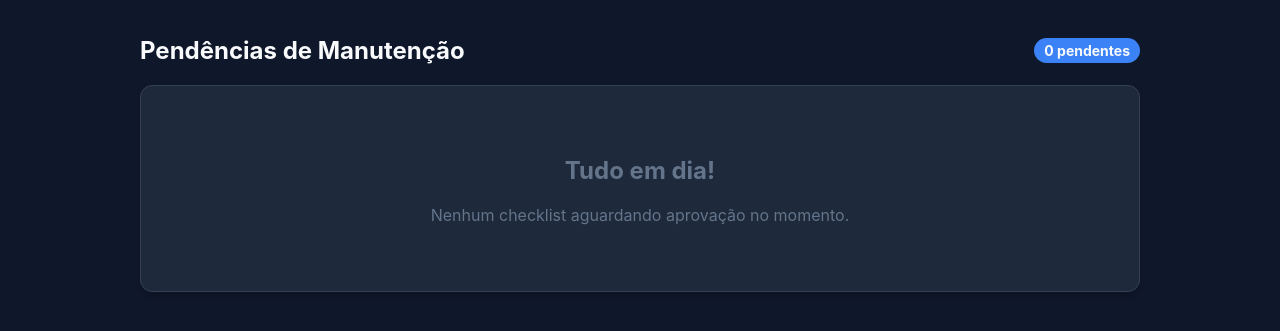
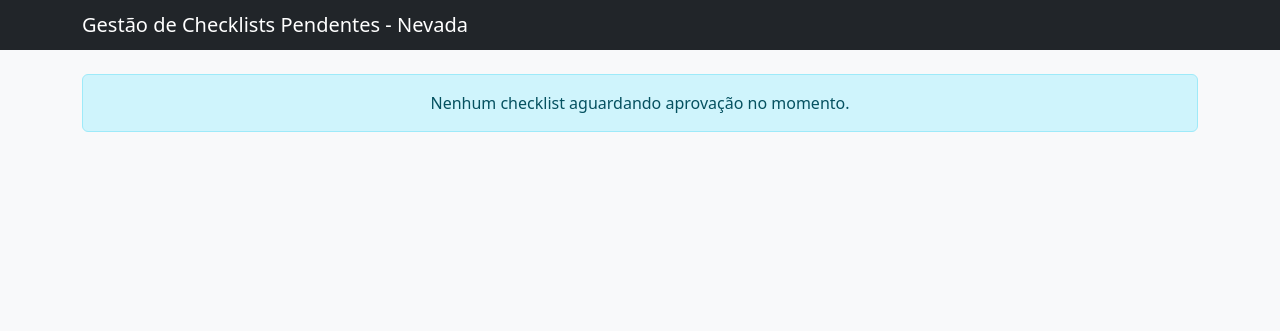
Before and after one commit to utchuco/proxy-nevada, a Flask app: page /painel in a window 1280 px wide. Shown: the top 331 px of the page. Run offline with Flask 3, Linux system fonts and the light colour scheme.

Commit message:
alteracao no painel de aprovacao

```diff
--- a/app.py
+++ b/app.py
@@ -420,16 +420,23 @@ def painel_aprovar(id_aprovacao):
     if not data_iso or len(str(data_iso).strip()) < 10:
         data_iso = amanha
 
-    # 2. Mapeamento de motivos e classes oficiais do Swagger Blue Fleet
-    motivo_str = str(edicoes.get("motivo_id") or checklist_alvo.get("motivo_id", "2"))
-    if motivo_str in ["2", "CorrectiveMaintenance"]:
-        motivo_id = 2  # CorrectiveMaintenance
-        classe_id = 9  # CorrectiveMaintenanceMechanicalFailure (Falha Mecânica)
-        is_revisao = False
+    # 2. Mapeamento Exato do Swagger (Textos oficiais em vez de números)
+    motivo_raw = str(edicoes.get("motivo_id") or checklist_alvo.get("motivo_id", "CorrectiveMaintenance"))
+    classe_raw = str(edicoes.get("motivo_classe") or checklist_alvo.get("motivo_classe", "CorrectiveMaintenanceMechanicalFailure"))
+
+    # Trava de segurança: Se o site do seu colega ainda enviar "1" ou "2", o Python traduz sozinho
+    if motivo_raw == "2":
+        motivo_id = "CorrectiveMaintenance"
+        classe_id = "CorrectiveMaintenanceMechanicalFailure" if classe_raw == "9" else classe_raw
+    elif motivo_raw == "1":
+        motivo_id = "PreventiveMaintenance"
+        classe_id = "PreventiveMaintenanceQuilometerRevision" if classe_raw == "1" else classe_raw
     else:
-        motivo_id = 1  # PreventiveMaintenance
-        classe_id = 1  # PreventiveMaintenanceQuilometerRevision
-        is_revisao = True
+        motivo_id = motivo_raw
+        classe_id = classe_raw
+
+    # Define se é revisão para enviar os campos extras de quilometragem
+    is_revisao = True if motivo_id == "PreventiveMaintenance" else False
 
     try:
         token = get_access_token()
--- a/templates/painel.html
+++ b/templates/painel.html
@@ -2,110 +2,88 @@
 <html lang="pt-BR">
 <head>
     <meta charset="UTF-8">
-  <title>Painel de Aprovação - Nevada Frota</title>
     <meta name="viewport" content="width=device-width, initial-scale=1.0">
+    <title>Painel de Aprovação - Nevada</title>
+    <link href="https://cdn.jsdelivr.net/npm/bootstrap@5.3.0/dist/css/bootstrap.min.css" rel="stylesheet">
     <style>
-    body { font-family: -apple-system, BlinkMacSystemFont, "Segoe UI", Roboto, sans-serif; background: #0f172a; color: #f8fafc; margin: 0; padding: 20px; }
-    .container { max-width: 1000px; margin: 0 auto; }
-    h1 { font-size: 24px; margin-bottom: 20px; display: flex; align-items: center; justify-content: space-between; }
-    .badge { background: #3b82f6; font-size: 14px; padding: 4px 10px; border-radius: 9999px; }
-    .grid { display: grid; gap: 20px; }
-    .card { background: #1e293b; border: 1px solid #334155; border-radius: 12px; padding: 20px; box-shadow: 0 4px 6px -1px rgba(0,0,0,0.2); }
-    .card-header { display: flex; justify-content: space-between; align-items: center; border-bottom: 1px solid #334155; padding-bottom: 12px; margin-bottom: 16px; }
-    .placa-badge { background: #f59e0b; color: #000; font-weight: bold; font-size: 18px; padding: 4px 12px; border-radius: 6px; }
-    .tipo-badge { font-size: 12px; padding: 4px 8px; border-radius: 4px; text-transform: uppercase; font-weight: bold; }
-    .alugado { background: #6366f1; color: #fff; }
-    .patio { background: #10b981; color: #fff; }
-    .form-grid { display: grid; grid-template-columns: repeat(auto-fit, minmax(220px, 1fr)); gap: 12px; margin-bottom: 16px; }
-    .form-group { display: flex; flex-direction: column; }
-    .form-group.full { grid-column: 1 / -1; }
-    label { font-size: 12px; color: #94a3b8; margin-bottom: 4px; font-weight: 500; }
-    input, select, textarea { background: #0f172a; border: 1px solid #475569; color: #f8fafc; border-radius: 6px; padding: 8px 10px; font-size: 14px; }
-    input:focus, select:focus, textarea:focus { border-color: #38bdf8; outline: none; }
-    textarea { resize: vertical; min-height: 60px; }
-    .actions { display: flex; gap: 10px; justify-content: flex-end; }
-    button { padding: 10px 18px; border-radius: 6px; border: none; font-size: 14px; font-weight: 600; cursor: pointer; transition: 0.2s; }
-    .btn-approve { background: #10b981; color: #fff; }
-    .btn-approve:hover { background: #059669; }
-    .btn-reject { background: #ef4444; color: #fff; }
-    .btn-reject:hover { background: #dc2626; }
-    .empty { text-align: center; color: #64748b; padding: 50px 0; }
+        body { background-color: #f8f9fa; }
+        .card-checklist { transition: transform 0.2s; }
+        .card-checklist:hover { transform: translateY(-5px); box-shadow: 0 4px 15px rgba(0,0,0,0.1); }
     </style>
 </head>
 <body>
+    <nav class="navbar navbar-dark bg-dark mb-4">
         <div class="container">
-    <h1>
-      Pendências de Manutenção
-      <span class="badge">{{ checklists|length }} pendentes</span>
-    </h1>
+            <span class="navbar-brand mb-0 h1">Gestão de Checklists Pendentes - Nevada</span>
+        </div>
+    </nav>
 
+    <div class="container">
         {% if not checklists %}
-      <div class="card empty">
-        <h2>Tudo em dia!</h2>
-        <p>Nenhum checklist aguardando aprovação no momento.</p>
+            <div class="alert alert-info text-center" role="alert">
+                Nenhum checklist aguardando aprovação no momento.
             </div>
         {% else %}
-      <div class="grid">
-        {% for c in checklists %}
-        <div class="card" id="card-{{ c.id_aprovacao }}">
-          <div class="card-header">
-            <span class="placa-badge">{{ c.placa }}</span>
-            <span class="tipo-badge {% if c.tipo_veiculo == 'alugado' %}alugado{% else %}patio{% endif %}">
-              {{ c.tipo_veiculo }}
-            </span>
+            <div class="row row-cols-1 row-cols-md-2 row-cols-xl-3 g-4">
+                {% for item in checklists %}
+                <div class="col" id="card_{{ item.id_aprovacao }}">
+                    <div class="card card-checklist h-100 border-primary">
+                        <div class="card-header bg-primary text-white d-flex justify-content-between align-items-center">
+                            <h5 class="mb-0">Placa: {{ item.placa }}</h5>
+                            <span class="badge bg-light text-dark">{{ item.tipo_veiculo | title }}</span>
+                        </div>
+                        <div class="card-body">
+                            <!-- Formulário de Edição antes de aprovar -->
+                            <div class="mb-3">
+                                <label class="form-label fw-bold">KM Atual:</label>
+                                <input type="number" class="form-control" id="km_{{ item.id_aprovacao }}" value="{{ item.km_atual }}">
                             </div>
 
-          <form id="form-{{ c.id_aprovacao }}">
-            <div class="form-grid">
-              <div class="form-group">
-                <label>Placa</label>
-                <input type="text" name="placa" value="{{ c.placa }}">
+                            <div class="mb-3">
+                                <label class="form-label fw-bold">Descrição / Defeito:</label>
+                                <textarea class="form-control" id="desc_{{ item.id_aprovacao }}" rows="2">{{ item.descricao }}</textarea>
                             </div>
 
-              <div class="form-group">
-                <label>KM Atual</label>
-                <input type="number" name="km_atual" value="{{ c.km_atual }}">
+                            <div class="mb-3">
+                                <label class="form-label fw-bold">Data de Agendamento:</label>
+                                <input type="datetime-local" class="form-control" id="data_{{ item.id_aprovacao }}" value="{{ item.data_agendamento_local }}">
                             </div>
 
-              <div class="form-group">
-                <label>Tipo de Ocorrência</label>
-                <select name="motivo_id">
-                  <option value="2" {% if c.motivo_id|string == "2" or c.motivo_id|string != "1" %}selected{% endif %}>Corretiva (Falha Mecânica)</option>
-                  <option value="1" {% if c.motivo_id|string == "1" %}selected{% endif %}>Preventiva (Revisão Periódica/KM)</option>
+                            <!-- NOVO SELECT COM AS CLASSES DO SWAGGER -->
+                            <div class="mb-3">
+                                <label class="form-label fw-bold">Tipo e Classe de Manutenção:</label>
+                                <select class="form-select" id="tipo_manutencao_{{ item.id_aprovacao }}">
+                                    <optgroup label="Corretivas (Falhas)">
+                                        <option value="CorrectiveMaintenance|CorrectiveMaintenanceMechanicalFailure" {% if item.motivo_id == '2' or item.motivo_id == 'CorrectiveMaintenance' %}selected{% endif %}>Falha Mecânica Geral</option>
+                                        <option value="CorrectiveMaintenance|CorrectiveMaintenanceEngine">Motor</option>
+                                        <option value="CorrectiveMaintenance|CorrectiveMaintenanceElectric">Parte Elétrica</option>
+                                        <option value="CorrectiveMaintenance|CorrectiveMaintenanceAirConditioning">Ar Condicionado</option>
+                                        <option value="CorrectiveMaintenance|CorrectiveMaintenanceBodyShop">Funilaria / Lataria</option>
+                                    </optgroup>
+                                    <optgroup label="Preventivas (Revisões)">
+                                        <option value="PreventiveMaintenance|PreventiveMaintenanceQuilometerRevision" {% if item.motivo_id == '1' or item.motivo_id == 'PreventiveMaintenance' %}selected{% endif %}>Revisão por Quilometragem</option>
+                                        <option value="PreventiveMaintenance|PreventiveMaintenanceTimeRevision">Revisão por Tempo</option>
+                                        <option value="PreventiveMaintenance|PreventiveMaintenanceOilExchange">Troca de Óleo</option>
+                                        <option value="PreventiveMaintenance|PreventiveMaintenanceTires">Troca de Pneus</option>
+                                    </optgroup>
+                                    <optgroup label="Sinistros (Opcional)">
+                                        <option value="Claim|ClaimAccidentCollision">Acidente / Colisão</option>
+                                        <option value="Claim|ClaimTheftOrRobberyVehicle">Roubo / Furto de Veículo</option>
+                                        <option value="Claim|ClaimGlasses">Quebra de Vidros</option>
+                                    </optgroup>
                                 </select>
                             </div>
 
-              <div class="form-group">
-                <label>Data/Hora Chegada e Agendamento</label>
-                <input type="datetime-local" name="data_agendamento" value="{{ c.data_agendamento_local }}">
+                            <hr>
+                            <p class="card-text mb-1"><small><strong>Solicitante:</strong> <span id="solic_{{ item.id_aprovacao }}">{{ item.solicitante }}</span></small></p>
+                            <p class="card-text mb-1"><small><strong>Telefone:</strong> <span id="tel_{{ item.id_aprovacao }}">{{ item.telefone }}</span></small></p>
+                            <p class="card-text mb-3"><small><strong>Leva e Traz:</strong> {{ 'Sim' if item.leva_e_traz else 'Não' }}</small></p>
                         </div>
-
-              <div class="form-group">
-                <label>Solicitante</label>
-                <input type="text" name="solicitante" value="{{ c.solicitante or 'Equipe Nevada' }}">
-              </div>
-
-              <div class="form-group">
-                <label>Telefone</label>
-                <input type="text" name="telefone" value="{{ c.telefone or '11999999999' }}">
-              </div>
-
-              <div class="form-group">
-                <label>E-mail</label>
-                <input type="email" name="email" value="{{ c.email or 'frota@locadoranevada.com.br' }}">
-              </div>
-
-              <div class="form-group full">
-                <label>Descrição do Problema / Serviço</label>
-                <textarea name="descricao">{{ c.descricao }}</textarea>
+                        <div class="card-footer bg-white d-flex justify-content-between">
+                            <button class="btn btn-danger btn-sm" onclick="rejeitarChecklist('{{ item.id_aprovacao }}')">Descartar</button>
+                            <button class="btn btn-success btn-sm" onclick="aprovarChecklist('{{ item.id_aprovacao }}')">Aprovar e Enviar</button>
                         </div>
                     </div>
-
-            <div class="actions">
-              <button type="button" class="btn-reject" onclick="descartar('{{ c.id_aprovacao }}')">Descartar</button>
-              <button type="button" class="btn-approve" onclick="aprovar('{{ c.id_aprovacao }}')">Salvar e Enviar Blue Fleet</button>
-            </div>
-          </form>
                 </div>
                 {% endfor %}
             </div>
@@ -113,46 +91,56 @@
     </div>
 
     <script>
-    async function descartar(id) {
-      if (!confirm("Deseja realmente descartar este checklist?")) return;
-      const r = await fetch(`/painel/descartar/${id}`, { method: "POST" });
-      const res = await r.json();
-      if (res.isSuccess || res.sucesso) {
-        document.getElementById(`card-${id}`).remove();
-        location.reload();
+        async function aprovarChecklist(id) {
+            if(!confirm("Confirmar envio para a Blue Fleet?")) return;
+
+            // Extrai as Strings oficiais do Swagger separando pelo caractere "|"
+            let escolhas = document.getElementById('tipo_manutencao_' + id).value.split('|');
+
+            let payload = {
+                placa: document.querySelector('#card_' + id + ' h5').innerText.replace('Placa: ', '').trim(),
+                km_atual: document.getElementById('km_' + id).value,
+                descricao: document.getElementById('desc_' + id).value,
+                data_agendamento: document.getElementById('data_' + id).value,
+                motivo_id: escolhas[0],       // Ex: CorrectiveMaintenance
+                motivo_classe: escolhas[1],   // Ex: CorrectiveMaintenanceMechanicalFailure
+                solicitante: document.getElementById('solic_' + id).innerText,
+                telefone: document.getElementById('tel_' + id).innerText
+            };
+
+            try {
+                let response = await fetch('/painel/aprovar/' + id, {
+                    method: 'POST',
+                    headers: { 'Content-Type': 'application/json' },
+                    body: JSON.stringify(payload)
+                });
+
+                let data = await response.json();
+
+                if (data.isSuccess) {
+                    alert("Sucesso! ID da Ocorrência: " + data.contractItemRequestId);
+                    document.getElementById('card_' + id).remove();
                 } else {
-        alert("Erro: " + (res.erro || res.mensagem));
+                    alert("Erro da Blue Fleet: " + data.erro);
+                }
+            } catch (error) {
+                alert("Erro ao conectar com o servidor local.");
             }
         }
 
-    async function aprovar(id) {
-      const form = document.getElementById(`form-${id}`);
-      const data = Object.fromEntries(new FormData(form).entries());
-
-      const btn = form.querySelector(".btn-approve");
-      btn.disabled = true;
-      btn.innerText = "Enviando...";
+        async function rejeitarChecklist(id) {
+            if(!confirm("Tem certeza que deseja descartar este checklist?")) return;
 
             try {
-        const r = await fetch(`/painel/aprovar/${id}`, {
-          method: "POST",
-          headers: { "Content-Type": "application/json" },
-          body: JSON.stringify(data)
-        });
-        const res = await r.json();
-        if (res.isSuccess) {
-          alert(`Sucesso! Ocorrência criada na Blue Fleet: ID ${res.contractItemRequestId}`);
-          document.getElementById(`card-${id}`).remove();
-          location.reload();
+                let response = await fetch('/painel/rejeitar/' + id, { method: 'POST' });
+                let data = await response.json();
+                if (data.isSuccess) {
+                    document.getElementById('card_' + id).remove();
                 } else {
-          alert("Blue Fleet recusou: " + JSON.stringify(res.detalhes || res.erro));
-          btn.disabled = false;
-          btn.innerText = "Salvar e Enviar Blue Fleet";
+                    alert("Erro ao descartar: " + data.erro);
                 }
-      } catch (err) {
-        alert("Erro de comunicação com o servidor: " + err);
-        btn.disabled = false;
-        btn.innerText = "Salvar e Enviar Blue Fleet";
+            } catch (error) {
+                alert("Erro ao conectar com o servidor.");
             }
         }
     </script>
```
Lines whose indentation alone changed are shown as unchanged.
